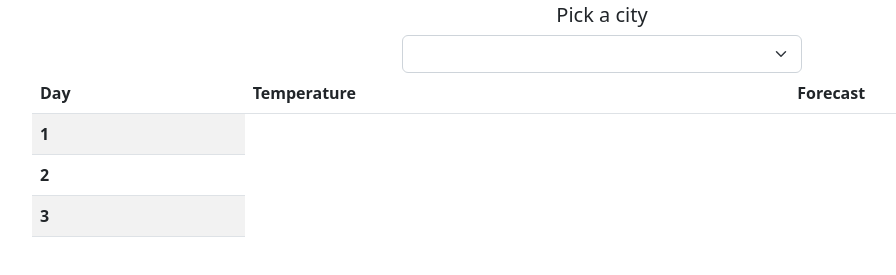
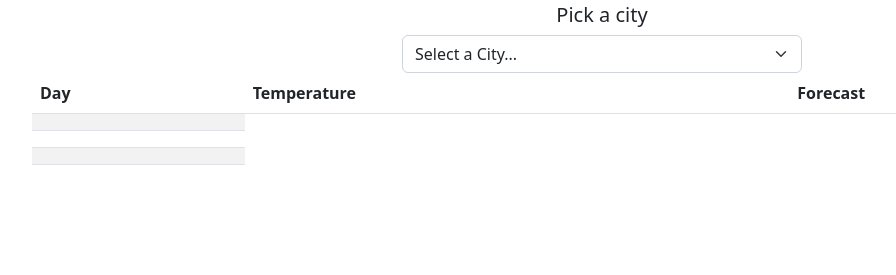
Before and after one commit to AmyRobrigado/Weather-, a plain HTML site: page pages/index.html in a window 1280 px wide. Shown: the part 53-328 px from the top of the page, without its empty margins (38-934 px from the left). Drawn offline with nearby package versions, Linux system fonts and the light colour scheme.

Commit message:
Dropdown function working

```diff
--- a/pages/index.html
+++ b/pages/index.html
@@ -35,15 +35,15 @@
                     </thead>
                     <tbody>
                         <tr>
-                            <th scope="row">1</th>
+                            <th scope="row"></th>
                             <!-- Add <td> -->
                         </tr>
                         <tr>
-                            <th scope="row">2</th>
+                            <th scope="row"></th>
                             <!-- Add <td> -->
                         </tr>
                         <tr>
-                            <th scope="row">3</th>
+                            <th scope="row"></th>
                             <!-- Add <td> -->
                         </tr>
                     </tbody>
@@ -52,8 +52,8 @@
         </div>
     </main>
 
-    <script src="citydata.js"></script>
-    <script src="index.js"></script>
+    <script src="/scripts/citydata.js"></script>
+    <script src="/scripts/index.js"></script>
     <script src="https://cdn.jsdelivr.net/npm/bootstrap@5.2.3/dist/js/bootstrap.bundle.min.js"
         integrity="sha384-kenU1KFdBIe4zVF0s0G1M5b4hcpxyD9F7jL+jjXkk+Q2h455rYXK/7HAuoJl+0I4"
         crossorigin="anonymous"></script>
--- a/scripts/index.js
+++ b/scripts/index.js
@@ -2,6 +2,8 @@
 
 window.onload = function(){
     pickByCityDropdown();
+
+
 }
 
 function pickByCityDropdown(){
```
